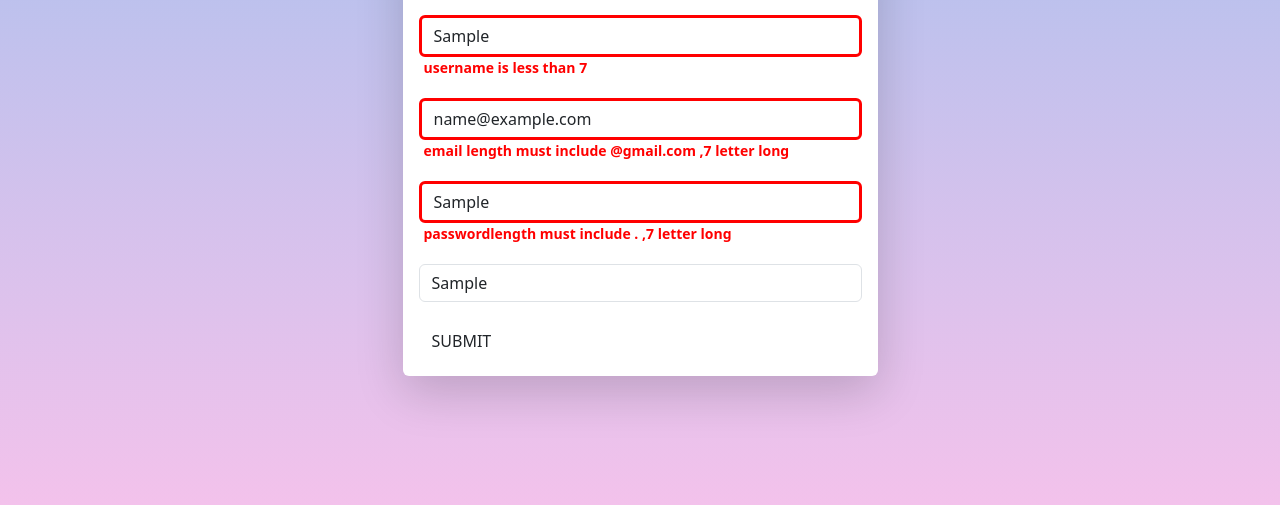
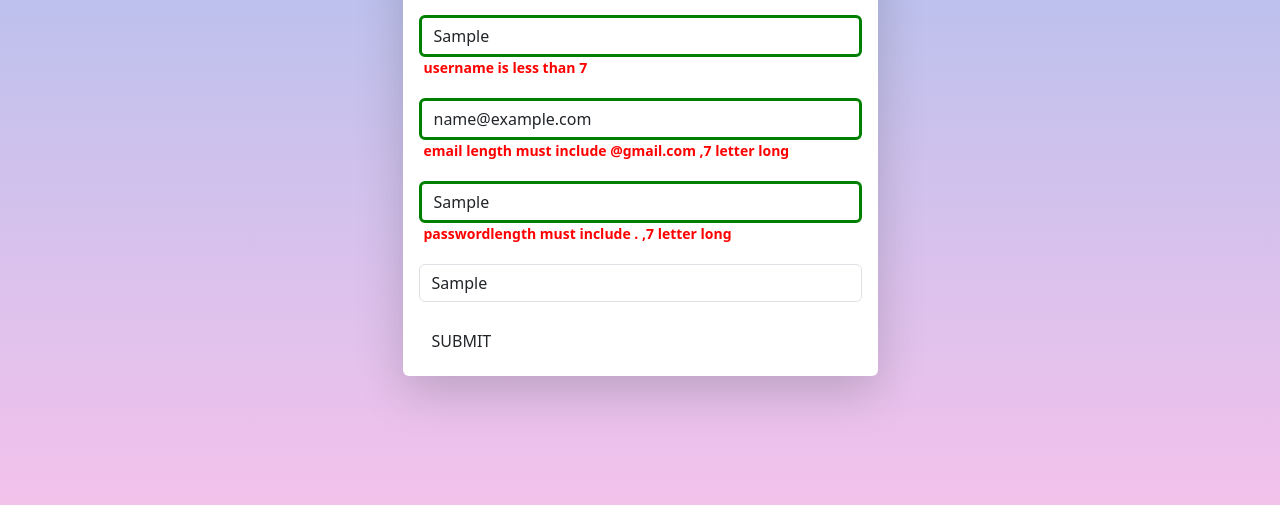
Before and after one commit to ramavathhar/Projects, a plain HTML site: page index.html in a window 1280 px wide. Both pictures are taken after typing "Sample", "name@example.com", "Sample", "Sample" into the empty fields and a click on the button "SUBMIT". Shown: the part 219-724 px from the top of the page. Drawn offline with nearby package versions, Linux system fonts and the light colour scheme.

Commit message:
Update style.css

```diff
--- a/style.css
+++ b/style.css
@@ -15,7 +15,7 @@ button{
     border: 3px solid green !important;
 }
 .error{
-    border: 3px solid red !important;
+    border: 3px solid green !important;
 }
 
 small{
```
